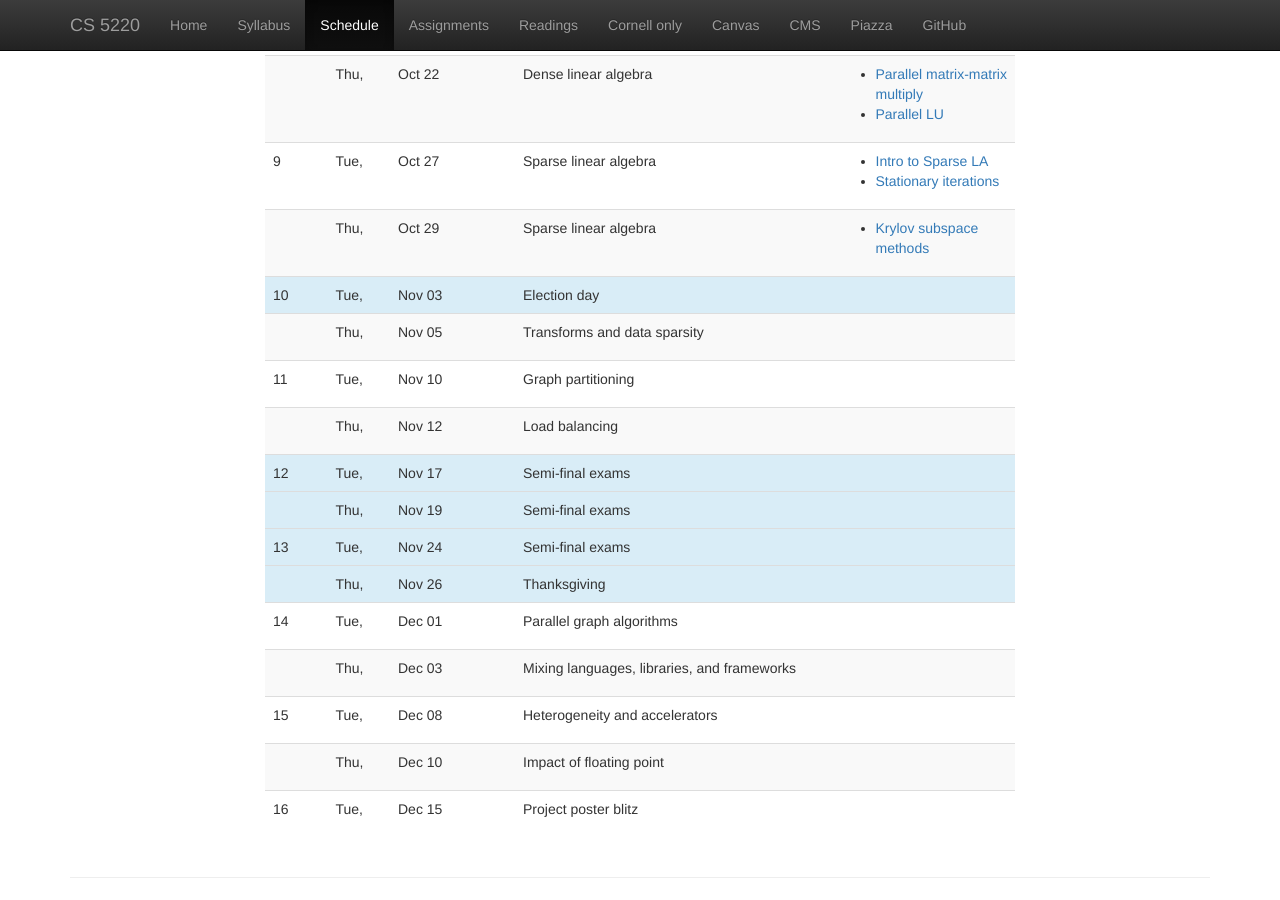
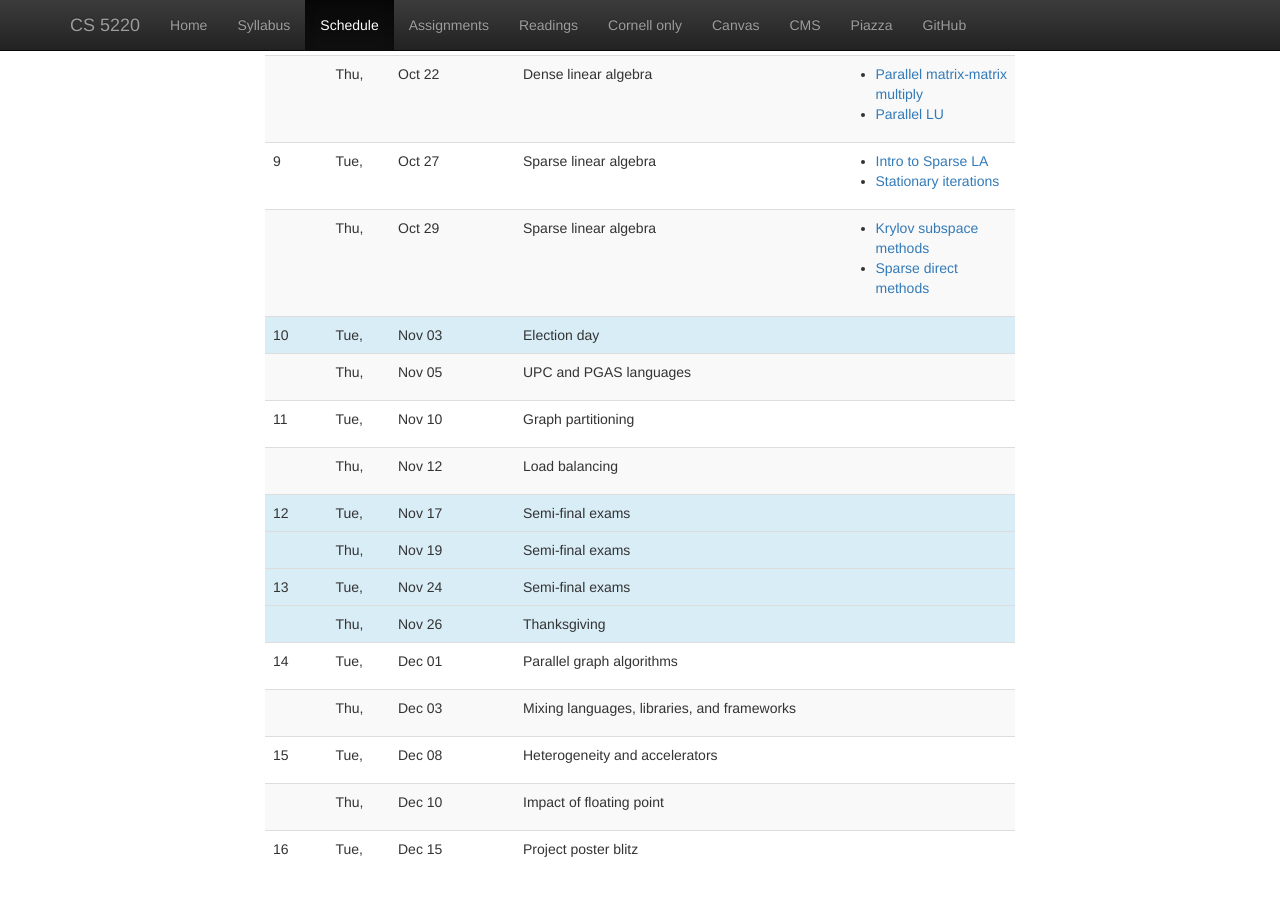
Before and after one commit to cs5220-f20/web, a Jekyll site: the page built from web/schedule.html, in a window 1280 px wide and 900 px high, scrolled down 1680 px. Built offline with Jekyll 4.4.1, drawn with Linux system fonts in a browser that asks for light colours; nearby versions of some CDN libraries.

Commit message:
Tweak lecture schedule.

```diff
--- a/web/_data/lectures.yml
+++ b/web/_data/lectures.yml
@@ -186,6 +186,8 @@
   files:
     - info: Krylov subspace methods
       file: lec/2020-10-29-krylov.html
+    - info: Sparse direct methods
+      file: lec/2020-10-29-splu.html
 # =================
 # Week 8
 #
@@ -194,7 +196,7 @@
   break: Election day
 -
   date: 2020-11-05
-  info: Transforms and data sparsity
+  info: UPC and PGAS languages
 # =================
 # Week 9
 #
```
